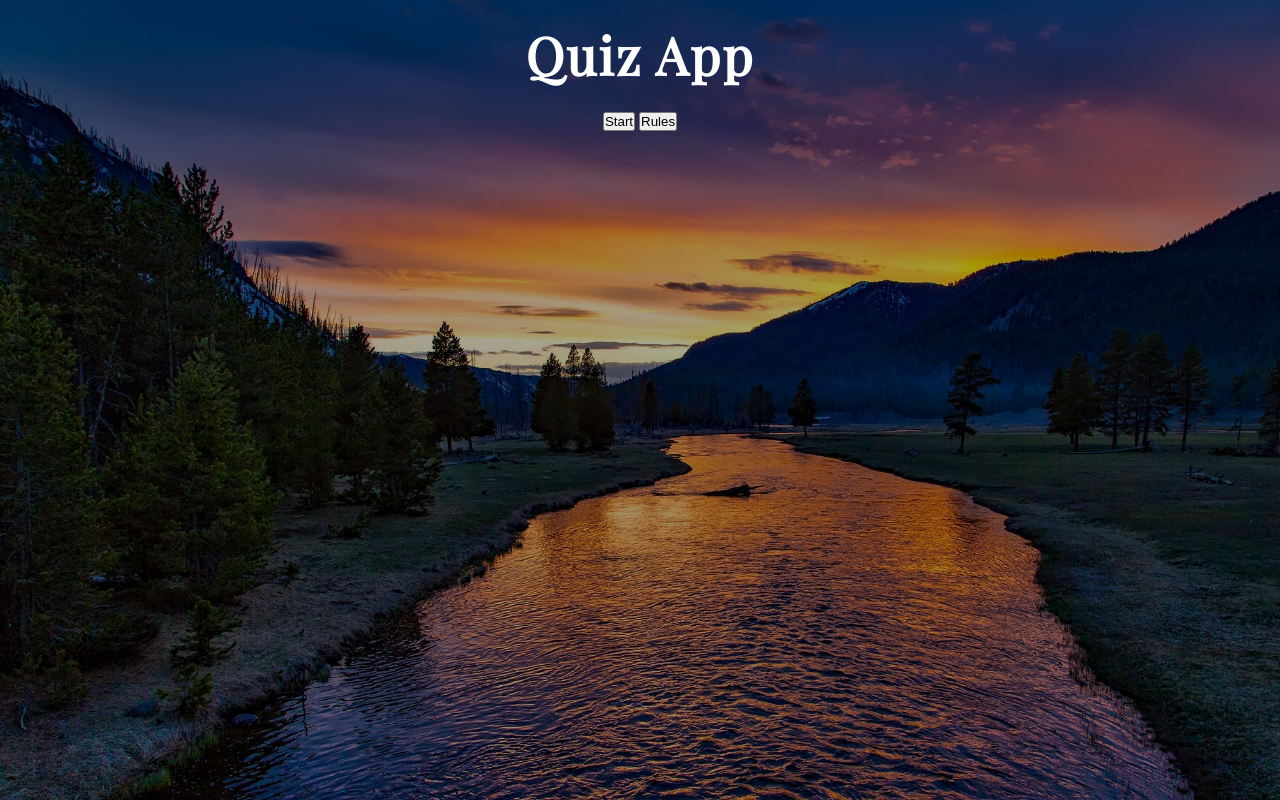
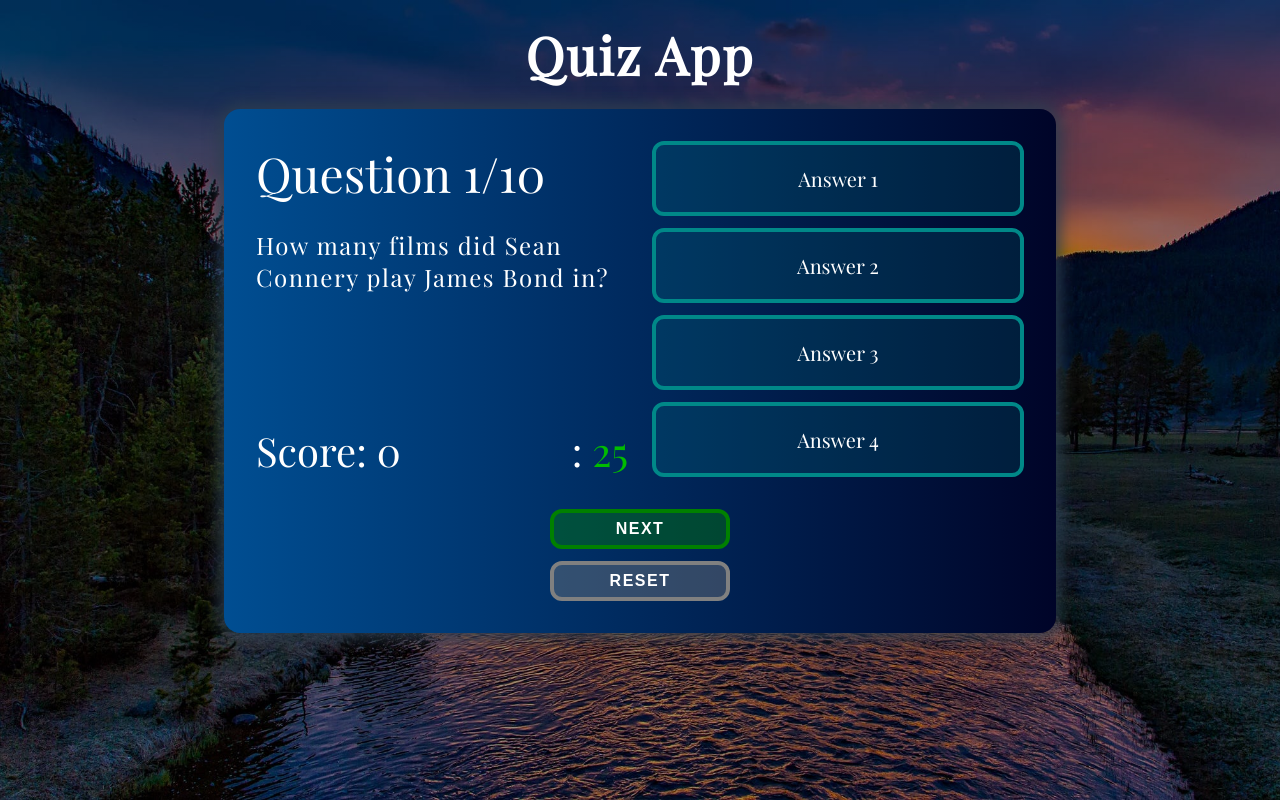
Before and after one commit to FlyBoy1998/quiz-app, a plain HTML site: page index.html in a window 1280 px wide. Drawn offline with nearby package versions, Linux system fonts and the light colour scheme.

Commit message:
style next and reset buttons and set app to display flex for large screen sizes

```diff
--- a/style.css
+++ b/style.css
@@ -44,7 +44,6 @@ h1 {
     background: linear-gradient(to left, #000428, #004e92);
 
     /* Visibility hidden while styling */
-    display: none;
 }
 
 .questions-container {
@@ -78,6 +77,7 @@ h1 {
     display: flex;
     flex-direction: column;
     justify-content: space-between;
+    gap: 12px;
 }
 
 .answer {
@@ -95,6 +95,54 @@ h1 {
     background-color: rgb(0, 136, 136);
 }
 
+/* NEXT AND RESET BUTTONS */
+.buttons-container {
+    display: grid;
+    grid-column: 1 / span 2;
+    gap: 12px;
+    justify-content: center;
+}
+
+.next-question-btn,
+.reset-btn {
+    width: 180px;
+    cursor: pointer;
+    outline: none;
+    border-radius: 12px;
+    background-color: transparent;
+    color: #fff;
+    height: 40px;
+    text-transform: uppercase;
+    font-weight: bold;
+    font-size: 1rem;
+    letter-spacing: 1.5px;
+    border: 4px solid;
+    transition: background-color 0.3s ease-out;
+}
+
+.next-question-btn {
+    background-color: rgba(0, 128, 0, 0.4);
+    border-color: rgb(0, 128, 0);
+}
+
+.reset-btn {
+    border-color: rgb(128, 128, 128);
+    background-color: rgba(128, 128, 128, 0.4);
+}
+
+.next-question-btn:hover {
+    background-color: rgb(0, 128, 0);
+}
+
+.reset-btn:hover {
+    background-color: rgb(128, 128, 128);
+}
+
+/* RULES AND START BUTTONS */
+.start-buttons-container {
+    display: none;
+}
+
 @media screen and (max-width: 1200px) {
     .app {
         width: 85%;
@@ -103,8 +151,9 @@ h1 {
 
 @media screen and (max-width: 900px) {
     .app {
-        grid-template-columns: 1fr;
         width: 90%;
+        display: flex;
+        flex-direction: column;
     }
 
     .timer-score-container {
```
